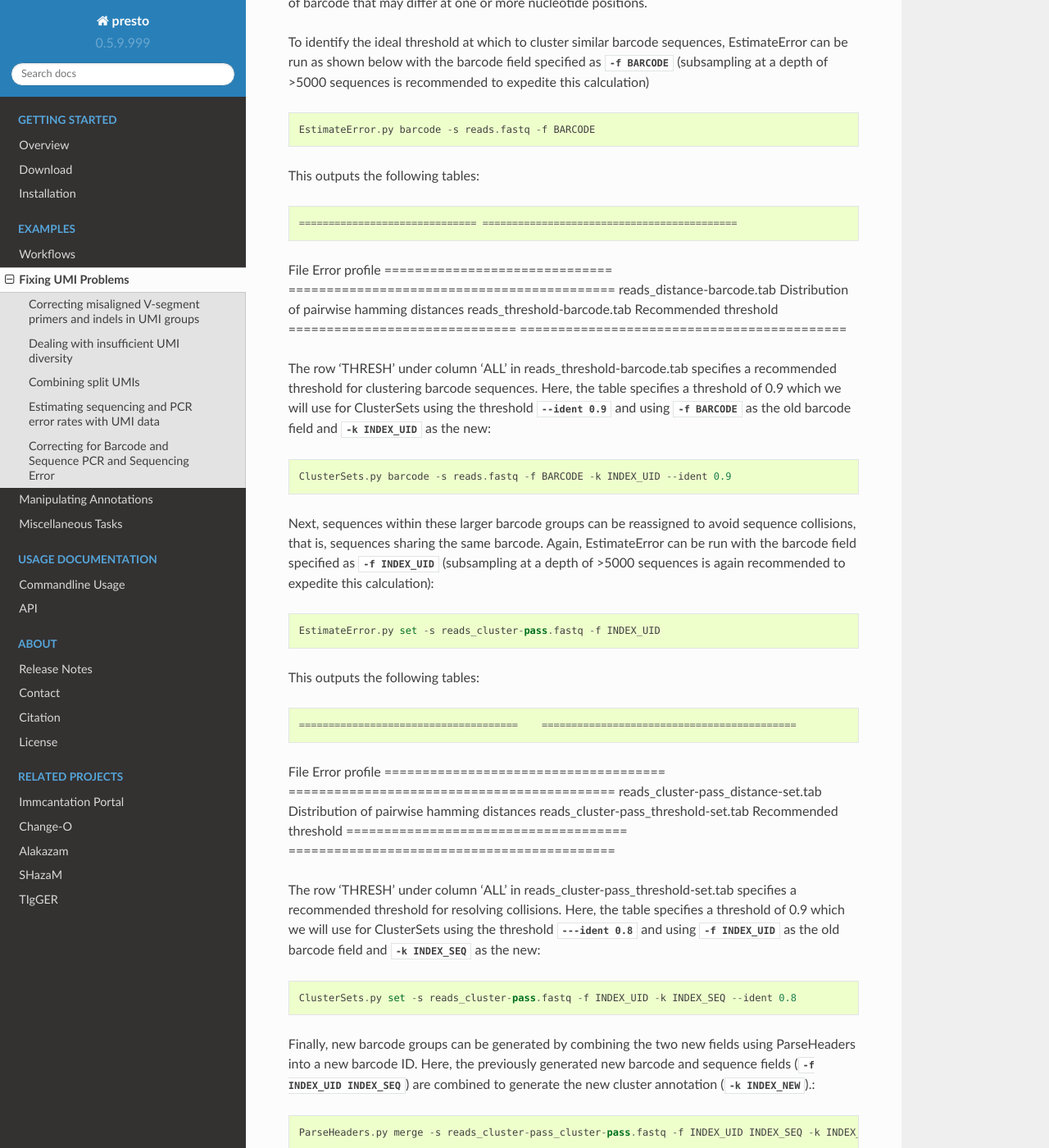
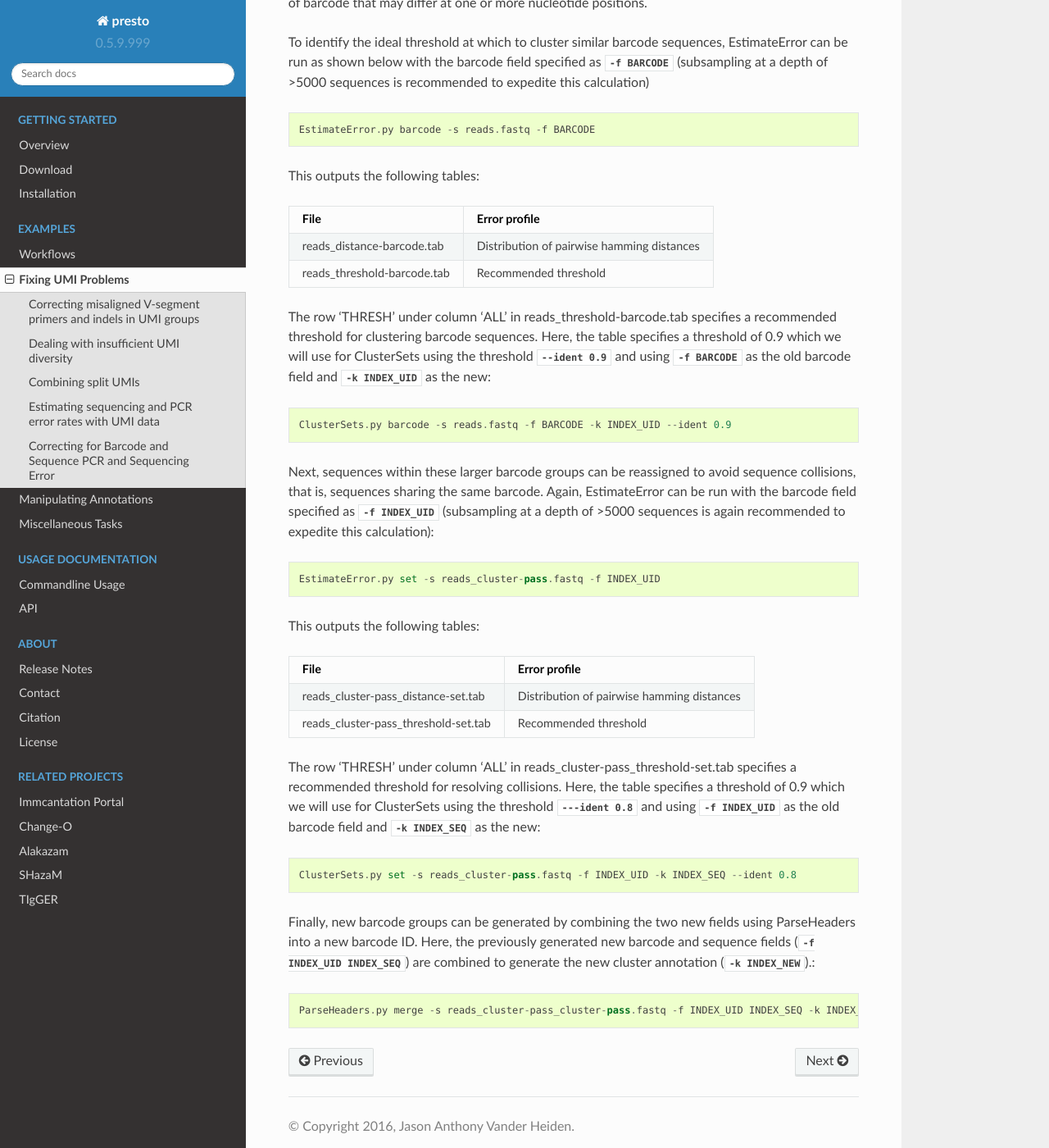
Before and after one commit to immcantation/presto, a Sphinx documentation site: the page built from docs/examples/umi.rst, in a window 1280 px wide and 1400 px high, scrolled down 4661 px. Shown: the whole window at 82% size. Built offline with Sphinx 7.4.7 and the Read the Docs theme 2.0.0, drawn with Linux system fonts in a browser that asks for light colours; formulas are drawn with MathJax 3.

```diff
--- a/docs/examples/umi.rst
+++ b/docs/examples/umi.rst
@@ -222,7 +222,7 @@ To identify the ideal threshold at which to cluster similar barcode sequences, :
 
     EstimateError.py barcode -s reads.fastq -f BARCODE
 
-This outputs the following tables::
+This outputs the following tables:
 
 ============================== ===========================================
 File                           Error profile
@@ -240,14 +240,14 @@ Next, sequences within these larger barcode groups can be reassigned to avoid se
 
     EstimateError.py set -s reads_cluster-pass.fastq -f INDEX_UID
 
-This outputs the following tables::
+This outputs the following tables:
 
-=====================================    ===========================================
-File                                     Error profile
-=====================================    ===========================================
-reads_cluster-pass_distance-set.tab      Distribution of pairwise hamming distances
-reads_cluster-pass_threshold-set.tab     Recommended threshold
-=====================================    ===========================================
+===================================== ===========================================
+File                                  Error profile
+===================================== ===========================================
+reads_cluster-pass_distance-set.tab   Distribution of pairwise hamming distances
+reads_cluster-pass_threshold-set.tab  Recommended threshold
+===================================== ===========================================
 
 
 The row 'THRESH' under column 'ALL' in reads_cluster-pass_threshold-set.tab specifies a recommended threshold for resolving collisions. Here, the table specifies a threshold of 0.9 which we will use for :ref:`ClusterSets` using the threshold :option:`---ident 0.8 <ClusterSets set --ident>` and using :option:`-f INDEX_UID <ClusterSets set -f>` as the old barcode field and :option:`-k INDEX_SEQ <ClusterSets set -k>` as the new::
```
